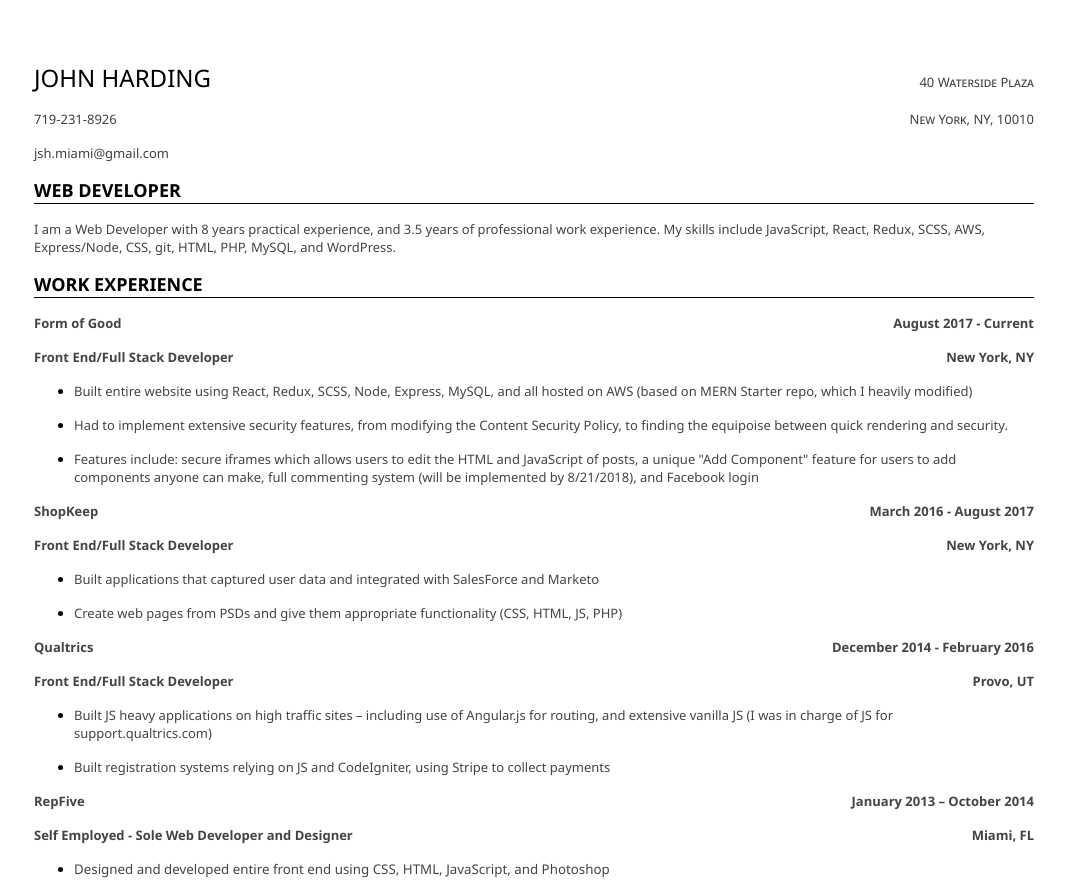
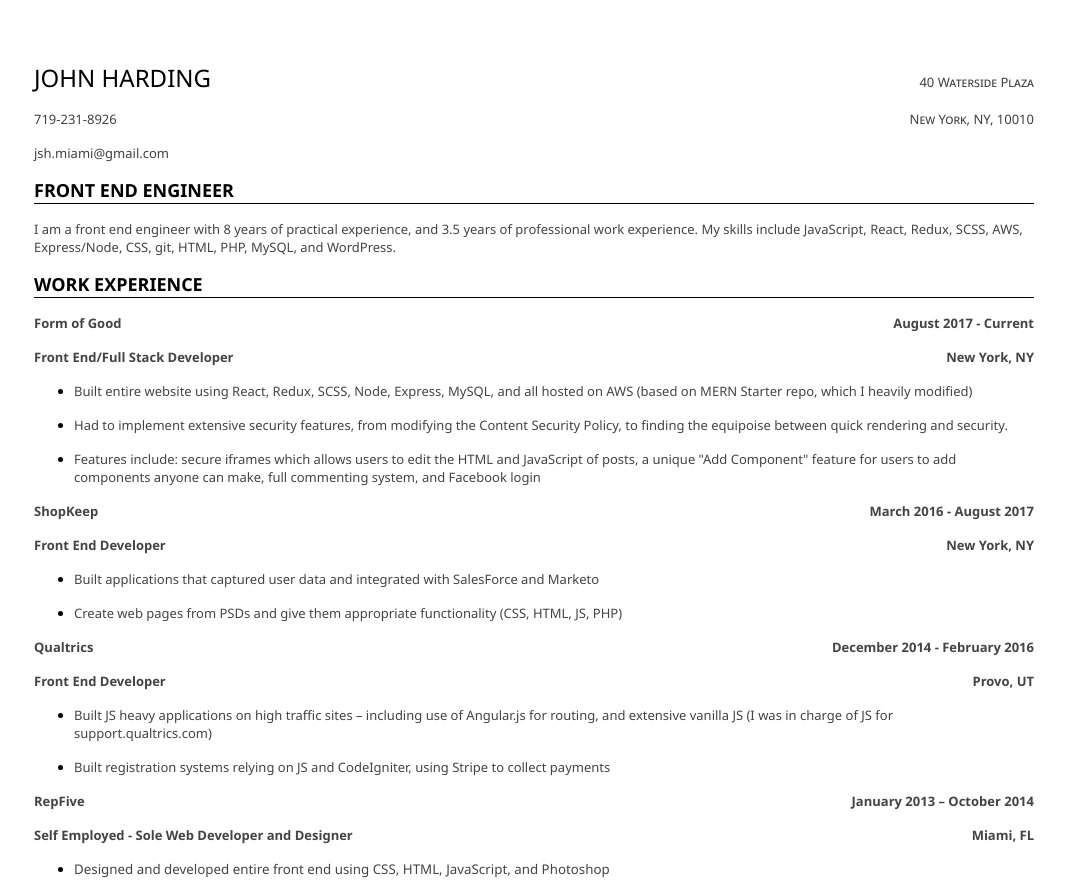
Before and after one commit to john-harding/portfolio, a PHP site: page /John-Harding-Resume.html in a window 1280 px wide. Shown: the part 65-954 px from the top of the page, without its empty margins (106-1171 px from the left). Run offline with PHP 8.4, Linux system fonts and the light colour scheme.

Commit message:
update terminology

```diff
--- a/John-Harding-Resume.html
+++ b/John-Harding-Resume.html
@@ -57,9 +57,8 @@
 <P STYLE="margin-bottom: 0in"><SPAN STYLE="font-variant: small-caps"><FONT COLOR="#404040"><FONT FACE="Segoe UI, serif"><FONT SIZE=2>719-231-8926	<span class="align-right">New York, NY, 10010</span></FONT></FONT></FONT></SPAN></P>
 <P STYLE="margin-bottom: 0.11in"><FONT COLOR="#404040"><FONT FACE="Segoe UI, serif"><FONT SIZE=2>jsh.miami@gmail.com</FONT></FONT></FONT></P>
 <P STYLE="margin-bottom: 0.1in; border-top: none; border-bottom: 1px solid #00000a; border-left: none; border-right: none; padding-top: 0in; padding-bottom: 0.01in; padding-left: 0in; padding-right: 0in">
-<SPAN STYLE="font-variant: small-caps"><FONT FACE="Segoe UI, serif"><FONT SIZE=4><strong>WEB
-DEVELOPER</strong></FONT></FONT></SPAN></P>
-<P STYLE="margin-bottom: 0.1in"><FONT COLOR="#444444"><FONT FACE="Segoe UI, serif"><FONT SIZE=2>I am a Web Developer with 8 years practical experience, and 3.5 years of professional work experience. My skills include JavaScript, React, Redux, SCSS, AWS, Express/Node, CSS, git, HTML, PHP, MySQL, and WordPress.</FONT></FONT></FONT></P>
+<SPAN STYLE="font-variant: small-caps"><FONT FACE="Segoe UI, serif"><FONT SIZE=4><strong>FRONT END ENGINEER</strong></FONT></FONT></SPAN></P>
+<P STYLE="margin-bottom: 0.1in"><FONT COLOR="#444444"><FONT FACE="Segoe UI, serif"><FONT SIZE=2>I am a front end engineer with 8 years of practical experience, and 3.5 years of professional work experience. My skills include JavaScript, React, Redux, SCSS, AWS, Express/Node, CSS, git, HTML, PHP, MySQL, and WordPress.</FONT></FONT></FONT></P>
 <P STYLE="margin-bottom: 0.1in; border-top: none; border-bottom: 1px solid #00000a; border-left: none; border-right: none; padding-top: 0in; padding-bottom: 0.01in; padding-left: 0in; padding-right: 0in">
 <SPAN STYLE="font-variant: small-caps"><FONT FACE="Segoe UI, serif"><FONT SIZE=4><strong>WORK
 EXPERIENCE</strong></FONT></FONT></SPAN></P>
@@ -69,12 +68,12 @@
 <UL>
 	<LI><P STYLE="margin-bottom: 0.1in"><FONT COLOR="#444444"><FONT FACE="Segoe UI, serif"><FONT SIZE=2>Built entire website using React, Redux, SCSS, Node, Express, MySQL, and all hosted on AWS (based on MERN Starter repo, which I heavily modified)</FONT></FONT></FONT></P></LI>
 	<LI><P STYLE="margin-bottom: 0.1in"><FONT COLOR="#444444"><FONT FACE="Segoe UI, serif"><FONT SIZE=2>Had to implement extensive security features, from modifying the Content Security Policy, to finding the equipoise between quick rendering and security.</FONT></FONT></FONT></P></LI>
-	<LI><P STYLE="margin-bottom: 0.1in"><FONT COLOR="#444444"><FONT FACE="Segoe UI, serif"><FONT SIZE=2>Features include: secure iframes which allows users to edit the HTML and JavaScript of posts, a unique "Add Component" feature for users to add components anyone can make, full commenting system (will be implemented by 8/21/2018), and Facebook login</FONT></FONT></FONT></P></LI>
+	<LI><P STYLE="margin-bottom: 0.1in"><FONT COLOR="#444444"><FONT FACE="Segoe UI, serif"><FONT SIZE=2>Features include: secure iframes which allows users to edit the HTML and JavaScript of posts, a unique "Add Component" feature for users to add components anyone can make, full commenting system, and Facebook login</FONT></FONT></FONT></P></LI>
 </UL>
 <P STYLE="margin-bottom: 0.06in"><FONT COLOR="#444444"><FONT FACE="Segoe UI, serif"><FONT SIZE=2><strong>ShopKeep	<span class="align-right">March
 2016 - August 2017</span></strong></FONT></FONT></FONT></P>
 <P STYLE="margin-bottom: 0.06in"><FONT COLOR="#444444"><FONT FACE="Segoe UI, serif"><FONT SIZE=2><strong>Front
-End/Full Stack Developer<span class="align-right">New York, NY</span></strong></FONT></FONT></FONT></P>
+End Developer<span class="align-right">New York, NY</span></strong></FONT></FONT></FONT></P>
 <UL>
 	<LI><P STYLE="margin-bottom: 0.1in"><FONT COLOR="#444444"><FONT FACE="Segoe UI, serif"><FONT SIZE=2>Built applications that captured user data and integrated with SalesForce and Marketo</FONT></FONT></FONT></P></LI>
 	<LI><P STYLE="margin-bottom: 0.1in"><A NAME="_GoBack"></A><FONT COLOR="#444444"><FONT FACE="Segoe UI, serif"><FONT SIZE=2>Create web pages from PSDs and give them appropriate functionality (CSS, HTML, JS, PHP)</FONT></FONT></FONT>
@@ -83,7 +82,7 @@
 <P STYLE="margin-bottom: 0.06in"><FONT COLOR="#444444"><FONT FACE="Segoe UI, serif"><FONT SIZE=2><strong>Qualtrics	<span class="align-right">December
 2014 - February 2016</span></strong></FONT></FONT></FONT></P>
 <P STYLE="margin-bottom: 0.06in"><FONT COLOR="#444444"><FONT FACE="Segoe UI, serif"><FONT SIZE=2><strong>Front
-End/Full Stack Developer<span class="align-right">Provo, UT</span></strong></FONT></FONT></FONT></P>
+End Developer<span class="align-right">Provo, UT</span></strong></FONT></FONT></FONT></P>
 <UL>
 	<LI><P STYLE="margin-bottom: 0.1in"><FONT COLOR="#444444"><FONT FACE="Segoe UI, serif"><FONT SIZE=2>Built JS heavy applications on high traffic sites – including use of Angular.js for routing, and extensive vanilla JS (I was in charge of JS for support.qualtrics.com)</FONT></FONT></FONT></P></LI>
 	<LI><P STYLE="margin-bottom: 0.1in"><FONT COLOR="#444444"><FONT FACE="Segoe UI, serif"><FONT SIZE=2>Built registration systems relying on JS and CodeIgniter, using Stripe to collect payments</FONT></FONT></FONT></P></LI>
--- a/index.php
+++ b/index.php
@@ -62,7 +62,7 @@
 		<div class="row">
 			<div class="col-md-12">
 				<div class="outer-exp-display" id="outer-exp-display">
-					<h1>Hey, I'm John Harding.</h1><h2>I'm a front end/full stack developer.</h2>
+					<h1>Hey, I'm John Harding.</h1><h2>I'm a front end developer.</h2>
 					<a class="btn-blue btn-main" id="btn-main" href="#">View My Work</a>
 				</div>
 			</div>
```
Also changed, not shown: 2 other files.
